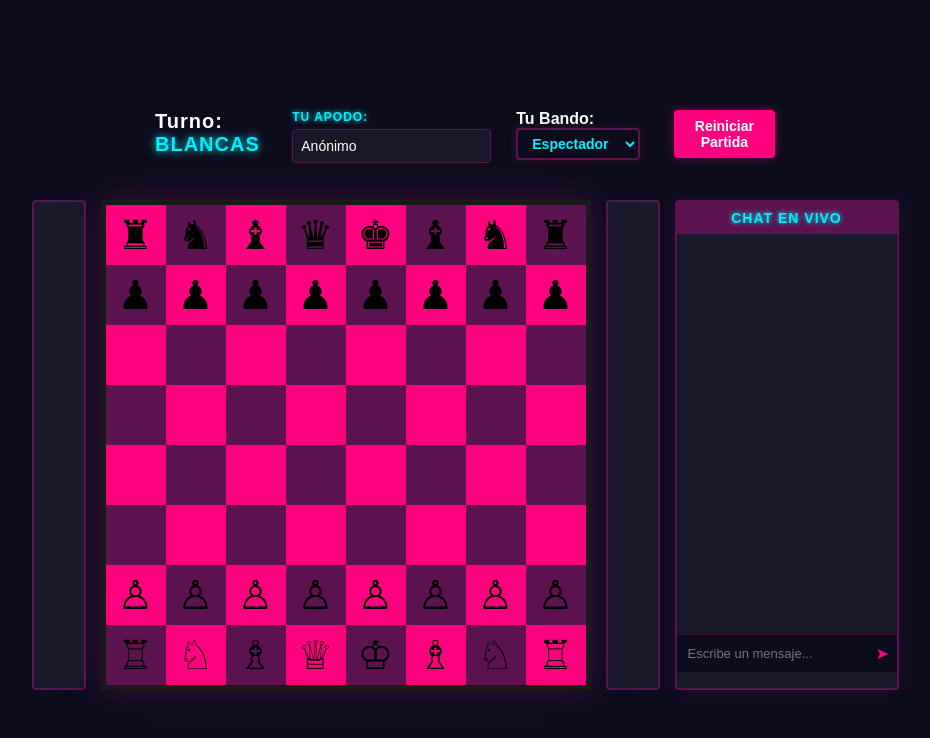
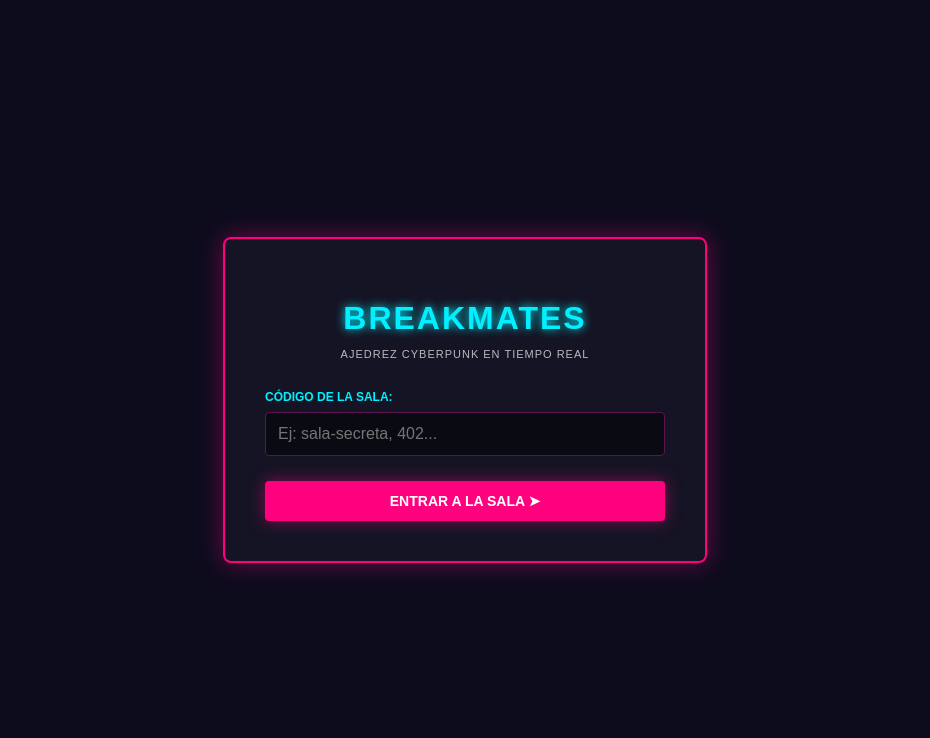
Before and after one commit to VanneVannu/mi-ajedrez-BreakMates, a website: page index.html in a window 1280 px wide. Shown: the whole page, without its empty margins (175-1105 px from the left). Drawn offline with nearby package versions, Linux system fonts and the light colour scheme; no server answers.

Commit message:
Add welcome screen and update control interface
Added a welcome screen for creating or joining rooms and updated the control interface with a nickname input field.

Nueva función: Lobby y salas de juego

```diff
--- a/index.html
+++ b/index.html
@@ -1,4 +1,3 @@
-
 <!DOCTYPE html>
 <html lang="es">
 <head>
@@ -8,7 +7,24 @@
   <link rel="icon" type="image/x-icon" href="/favicon.ico?v=2">
   <link rel="stylesheet" href="style.css">
 </head>
+
+
 <body>
+
+  <!-- NUEVO: Pantalla de Bienvenida / Lobby para crear o unirse a salas -->
+<div id="pantalla-lobby">
+  <div class="caja-lobby">
+    <h1>BREAKMATES</h1>
+    <p>AJEDREZ CYBERPUNK EN TIEMPO REAL</p>
+
+    <div class="control-grupo-lobby">
+      <label for="entrada-sala">CÓDIGO DE LA SALA:</label>
+      <input type="text" id="entrada-sala" placeholder="Ej: sala-secreta, 402..." autocomplete="off">
+    </div>
+
+    <button id="btn-entrar-sala">ENTRAR A LA SALA ➤</button>
+  </div>
+</div>
 
       <!-- ACTUALIZADO: Interfaz de control con selector de bando -->
   <div id="interfaz">
```
